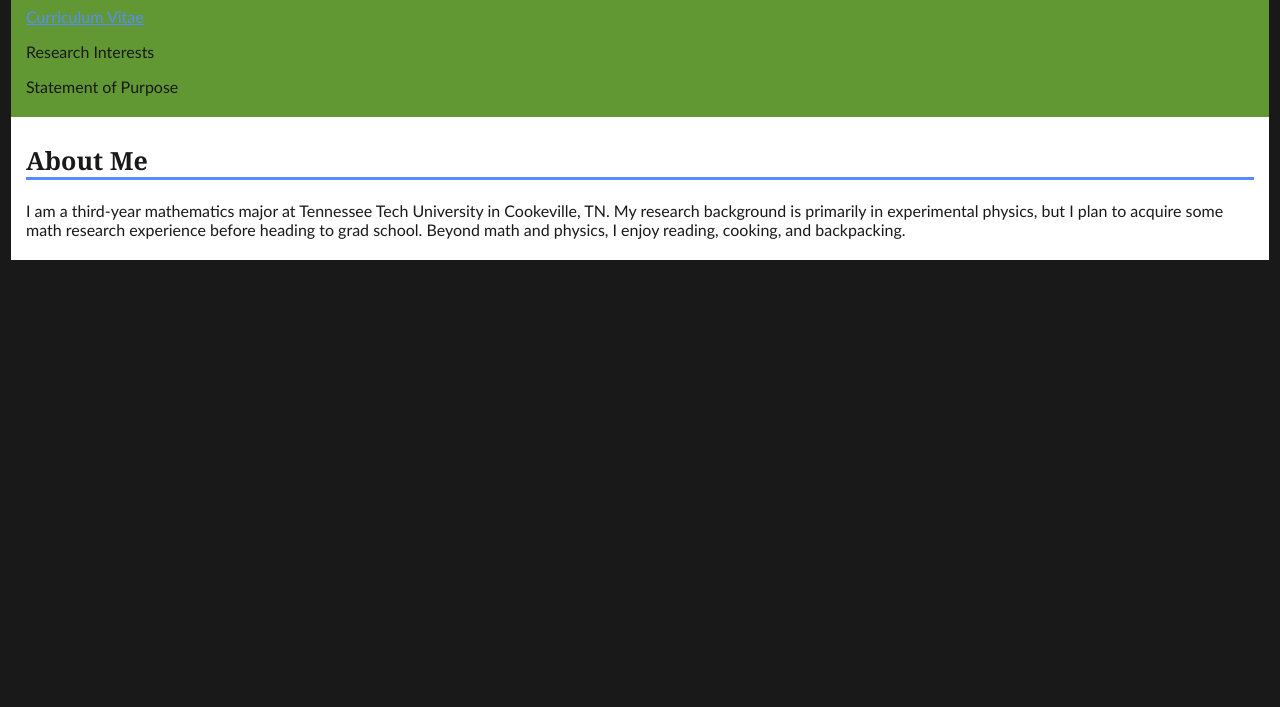
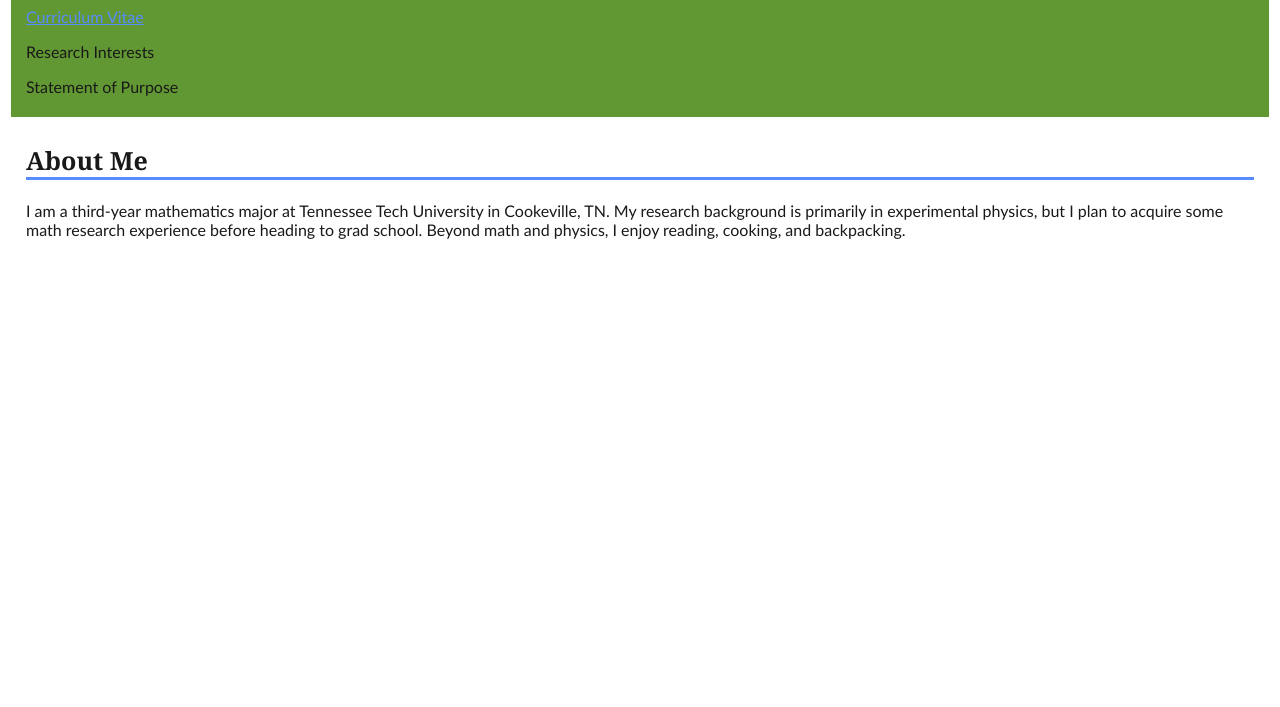
Before and after one commit to ChaoticShiny/egbuchanan.github.io, a plain HTML site: page index.html in a window 1280 px wide. Shown: the part 93-800 px from the top of the page. Drawn offline with Linux system fonts and the light colour scheme.

Commit message:
Update site.css

```diff
--- a/site.css
+++ b/site.css
@@ -1,7 +1,7 @@
 body {
     font-family: "Trebuchet MS", Verdana, sans-serif;
     font-size: 16px;
-    background-color:  #191919;
+    background-color:  #ffffff;
     color: #191919;
     padding: 3px;
 }
```
